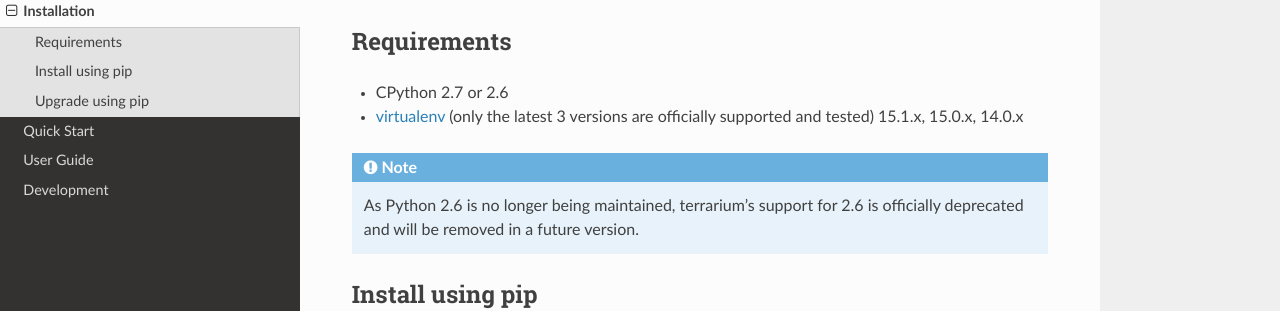
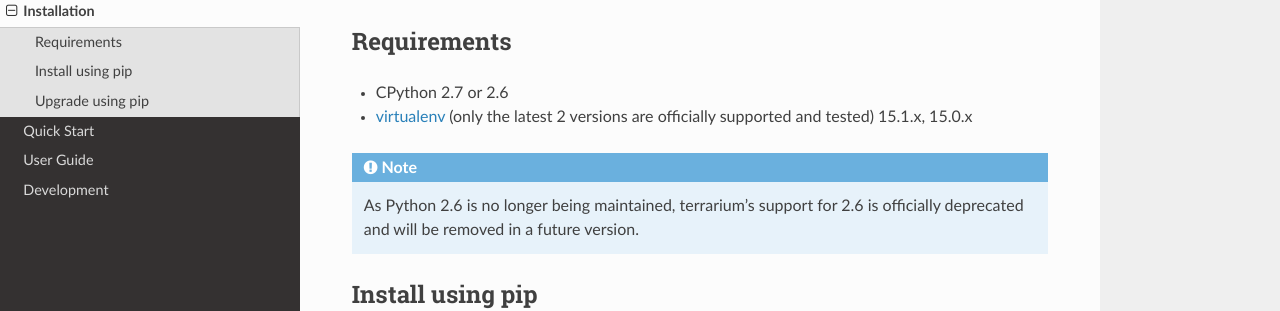
Before and after one commit to PolicyStat/terrarium, a Sphinx documentation site: the page built from docs/installation.rst, in a window 1280 px wide. Shown: the part 135-446 px from the top of the page. Built offline with Sphinx 7.4.7 and the Read the Docs theme 2.0.0, drawn with Linux system fonts in a browser that asks for light colours; pages that are not in the unit, such as notebooks, are missing from menus.

Commit message:
Drop 14.x support

```diff
--- a/docs/installation.rst
+++ b/docs/installation.rst
@@ -7,8 +7,8 @@ Requirements
 
 * CPython 2.7 or 2.6
 * `virtualenv <https://virtualenv.pypa.io/en/stable/>`_
-  (only the latest 3 versions are officially supported and tested)
-  15.1.x, 15.0.x, 14.0.x
+  (only the latest 2 versions are officially supported and tested)
+  15.1.x, 15.0.x
 
 .. note::
 
```
Also changed, not shown: .travis.yml, 1 other file.
